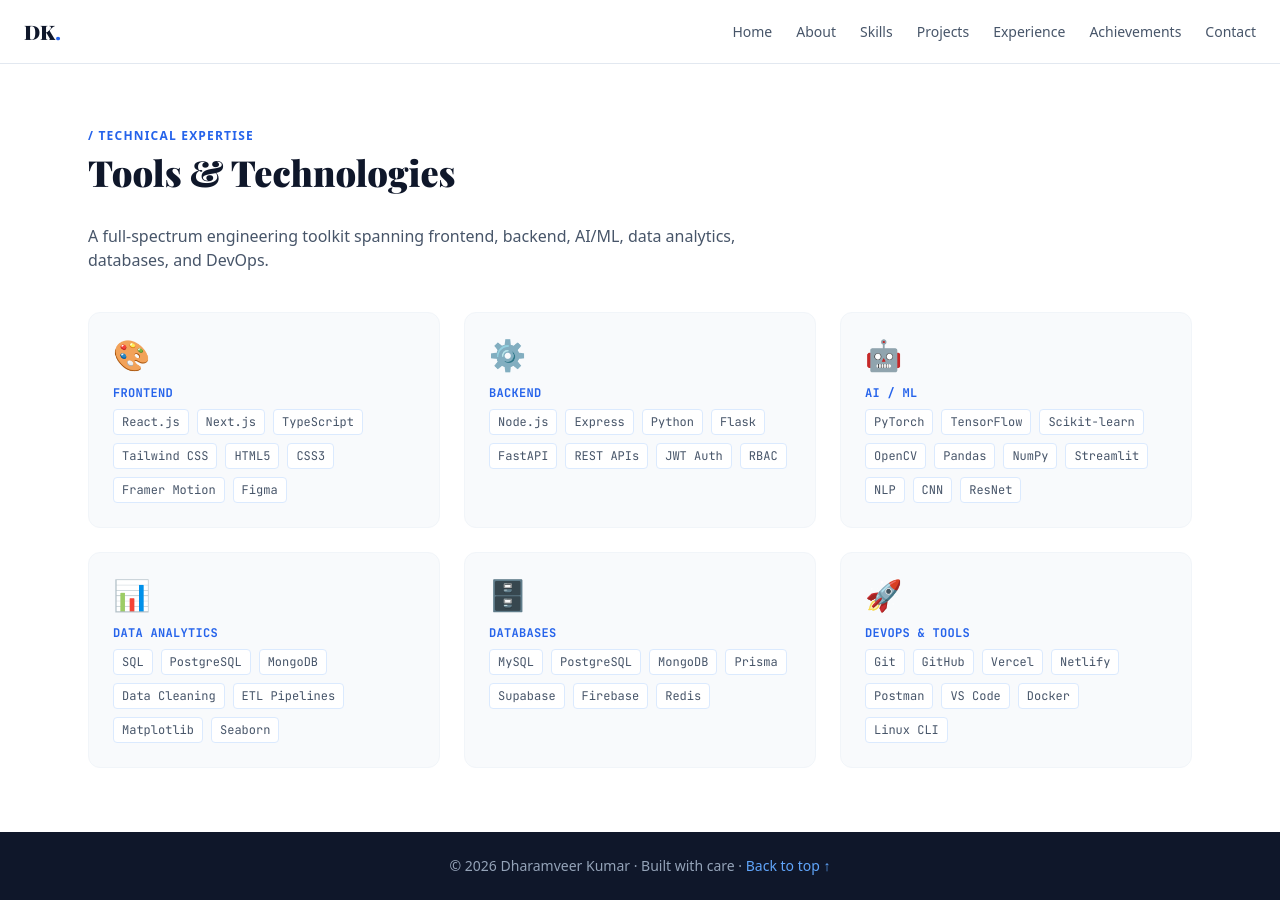
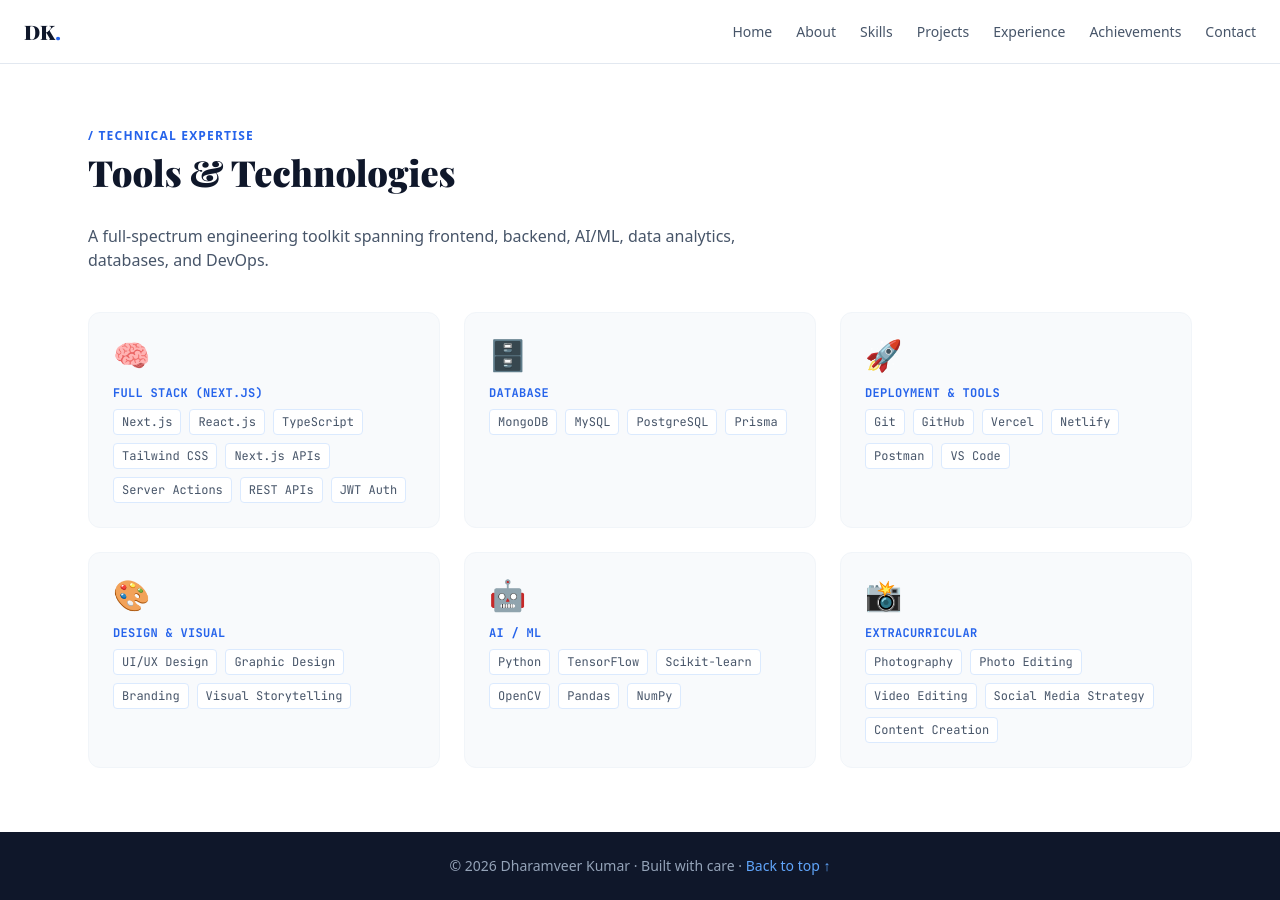
Before and after one commit to dharamveerkz/dharamveer-cse-portfolio, a Next.js app: page /skills in a window 1280 px wide. Built offline with nearby package versions, Linux system fonts and the light colour scheme; a web font is replaced by a local one.

Commit message:
Update page.tsx

```diff
--- a/app/skills/page.tsx
+++ b/app/skills/page.tsx
@@ -1,11 +1,36 @@
 const categories = [
-  { icon: "🎨", domain: "Frontend", tags: ["React.js", "Next.js", "TypeScript", "Tailwind CSS", "HTML5", "CSS3", "Framer Motion", "Figma"] },
-  { icon: "⚙️", domain: "Backend", tags: ["Node.js", "Express", "Python", "Flask", "FastAPI", "REST APIs", "JWT Auth", "RBAC"] },
-  { icon: "🤖", domain: "AI / ML", tags: ["PyTorch", "TensorFlow", "Scikit-learn", "OpenCV", "Pandas", "NumPy", "Streamlit", "NLP", "CNN", "ResNet"] },
-  { icon: "📊", domain: "Data Analytics", tags: ["SQL", "PostgreSQL", "MongoDB", "Data Cleaning", "ETL Pipelines", "Matplotlib", "Seaborn"] },
-  { icon: "🗄️", domain: "Databases", tags: ["MySQL", "PostgreSQL", "MongoDB", "Prisma", "Supabase", "Firebase", "Redis"] },
-  { icon: "🚀", domain: "DevOps & Tools", tags: ["Git", "GitHub", "Vercel", "Netlify", "Postman", "VS Code", "Docker", "Linux CLI"] },
+  {
+    icon: "🧠",
+    domain: "Full Stack (Next.js)",
+    tags: ["Next.js", "React.js", "TypeScript", "Tailwind CSS", "Next.js APIs", "Server Actions", "REST APIs", "JWT Auth"]
+  },
+  {
+    icon: "🗄️",
+    domain: "Database",
+    tags: ["MongoDB", "MySQL", "PostgreSQL", "Prisma"]
+  },
+  {
+    icon: "🚀",
+    domain: "Deployment & Tools",
+    tags: ["Git", "GitHub", "Vercel", "Netlify", "Postman", "VS Code"]
+  },
+  {
+    icon: "🎨",
+    domain: "Design & Visual",
+    tags: ["UI/UX Design", "Graphic Design", "Branding", "Visual Storytelling"]
+  },
+  {
+    icon: "🤖",
+    domain: "AI / ML",
+    tags: ["Python", "TensorFlow", "Scikit-learn", "OpenCV", "Pandas", "NumPy"]
+  },
+  {
+    icon: "📸",
+    domain: "Extracurricular",
+    tags: ["Photography", "Photo Editing", "Video Editing", "Social Media Strategy", "Content Creation"]
+  }
 ];
+
 
 export default function Skills() {
   return (
```
